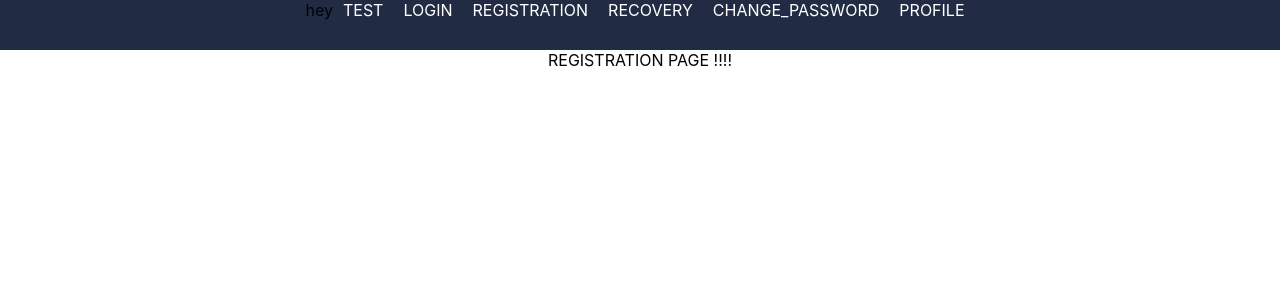
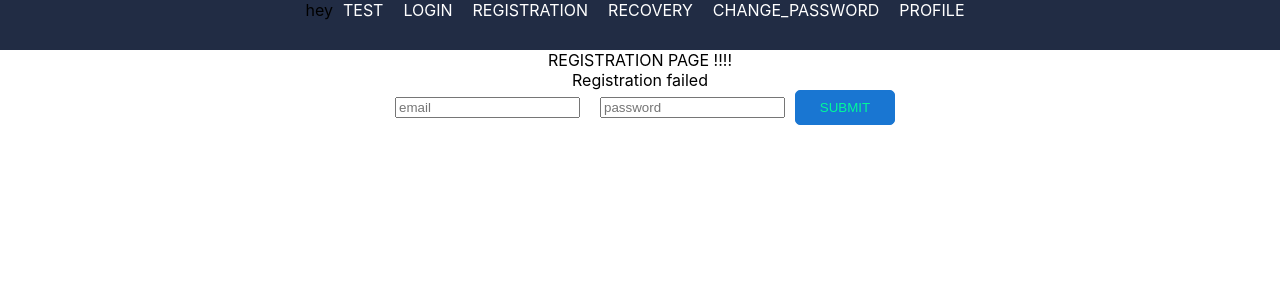
Before and after one commit to TuzDmitry/joint_cards_project, a React (Create React App) app: page /#/registration in a window 1280 px wide. Shown: the top 300 px of the page. Built offline with nearby package versions, Linux system fonts and the light colour scheme.

Commit message:
passsing and calling callbacks from button, input components

```diff
--- a/src/b1-ui/common/buttons/Button.tsx
+++ b/src/b1-ui/common/buttons/Button.tsx
@@ -2,6 +2,9 @@ import React, {ButtonHTMLAttributes, DetailedHTMLProps} from "react";
 import "./Button.scss"
 
 export type ButtonPropsType = DetailedHTMLProps<ButtonHTMLAttributes<HTMLButtonElement>, HTMLButtonElement>
+& {onClick: () => void }
+
+
 
 export const Button = (props: ButtonPropsType) => {
     let {children, ...restProps} = props
--- a/src/b1-ui/common/checkbox/CheckBox.tsx
+++ b/src/b1-ui/common/checkbox/CheckBox.tsx
@@ -1,11 +1,17 @@
 import React from "react";
 import "./CheckBox.scss"
 
-export const CheckBox = () => {
+
+
+// type PropsType = {
+//     title: string
+// }
+
+export const CheckBox = (props: any) => {
     return (
-            <div>
-                <input className="styled-checkbox" id="styled-checkbox-1" type="checkbox"/>
-                <label htmlFor="styled-checkbox-1">Checkbox</label>
-            </div>
+        <div>
+            <input className="styled-checkbox" id="styled-checkbox-1" type="checkbox"/>
+            <label htmlFor="styled-checkbox-1">{props.children}</label>
+        </div>
     );
 };
--- a/src/b1-ui/common/input/Input.tsx
+++ b/src/b1-ui/common/input/Input.tsx
@@ -4,10 +4,13 @@ import "./Input.scss"
 
 
 export type InputNyaPropsType = DetailedHTMLProps<InputHTMLAttributes<HTMLInputElement>, HTMLInputElement>
-    & { onEnter?: () => void, error?: string };
-
+    & { onEnter?: () => void, error?: string }
+    & {
+    changeValue?: (value: string ) => void
+    value?: string
+}
 export const Input = (props: InputNyaPropsType) => {
-    const {onEnter, error,  ...restProps} = props;
+    const {onEnter, error, changeValue, ...restProps} = props;
 
     const onKeyPress = (e: React.KeyboardEvent<HTMLInputElement>) => {
         if (e.charCode === 13) onEnter && onEnter();
@@ -21,10 +24,14 @@ export const Input = (props: InputNyaPropsType) => {
     let errorStyle: CSSProperties = {color: 'red', fontWeight: 'bold'}
 
 
+    const onChangeInputValue =  (e: ChangeEvent<HTMLInputElement>)=> {
+        changeValue &&  changeValue(e.currentTarget.value)
+    }
+
     debugger
     return (
         <>
-            <input style={St} onKeyPress={onKeyPress}  {...restProps}/>
+            <input style={St} onKeyPress={onKeyPress} onChange={onChangeInputValue}  {...restProps}/>
             {error ? <div style={errorStyle}>{error}</div> : null}
         </>
     );
--- a/src/b2-bll/RegPageReducer.ts
+++ b/src/b2-bll/RegPageReducer.ts
@@ -1,10 +1,7 @@
 import {InferActionTypes} from "./store";
 
 let initialState={
-    email:null,
-    password:null,
-    firstName:null,
-    lastName:null
+    isRegistrated: false
 }
 
 type InitialStateType=typeof initialState
@@ -13,7 +10,7 @@ type InitialStateType=typeof initialState
 
 export const regPageReducer = (state:InitialStateType=initialState, action: any) => {
     switch (action.type) {
-        case "fdsf":
+        case 'SET_USER_DATA':
             return {...state}
         default:
             return state
@@ -28,7 +25,7 @@ const actions = {
         return ( {type: '', value} as const)
 
     },
-    updateCounterValue: (value: number) => {
-        return ({type: '', value: value} as const)
+    setUserData: (email: string, password: string) => {
+        return ({type: 'SET_USER_DATA', email, password} as const)
     }
 }
--- a/src/features/p0-test/TestPage.tsx
+++ b/src/features/p0-test/TestPage.tsx
@@ -25,7 +25,7 @@ export const TestPage = () => {
                 <Input error={''} onEnter={acton} type={"text"}/>
             </div>
             <div>
-                <CheckBox/>
+                <CheckBox>Checkbox</CheckBox>
             </div>
 
 
--- a/src/features/p2-RegPage/RegPage.tsx
+++ b/src/features/p2-RegPage/RegPage.tsx
@@ -1,10 +1,39 @@
-import React from "react";
+import React, {useState} from "react";
+import {Input} from "../../b1-ui/common/input/Input";
+import {CheckBox} from "../../b1-ui/common/checkbox/CheckBox";
+import {Button} from "../../b1-ui/common/buttons/Button";
+import {useDispatch, useSelector} from "react-redux";
+import { AppStateType } from "../../b2-bll/store";
 
 export const RegPage=()=>{
+
+
+
+
+    const isRegistrated = useSelector<AppStateType, boolean>(state => state.regPage.isRegistrated)
+
+    const dispatch = useDispatch()
+
+    const submitData = () => {
+        // dispatch(setUserData( email, password))
+        alert(`${email} ${password}`)
+    }
+
+    let [email, changeEmail] = useState('')
+    let [password, changePassword] = useState('')
     return(
         <div>
-            REGISTRATION PAGE
-            !!!!
+            <div>
+                REGISTRATION PAGE
+                !!!!
+            </div>
+            {isRegistrated ? <div>Registration success!!!</div> : <div>Registration failed</div> }
+            <form>
+                <Input placeholder={'email'} value={email} changeValue={changeEmail}  />
+                <Input placeholder={'password'} value={password} changeValue={changePassword}/>
+                {/*<CheckBox>remember me</CheckBox>*/}
+                <Button className='buttonInner' children={'Submit'} onClick={submitData} />
+            </form>
         </div>
     )
 }
```
